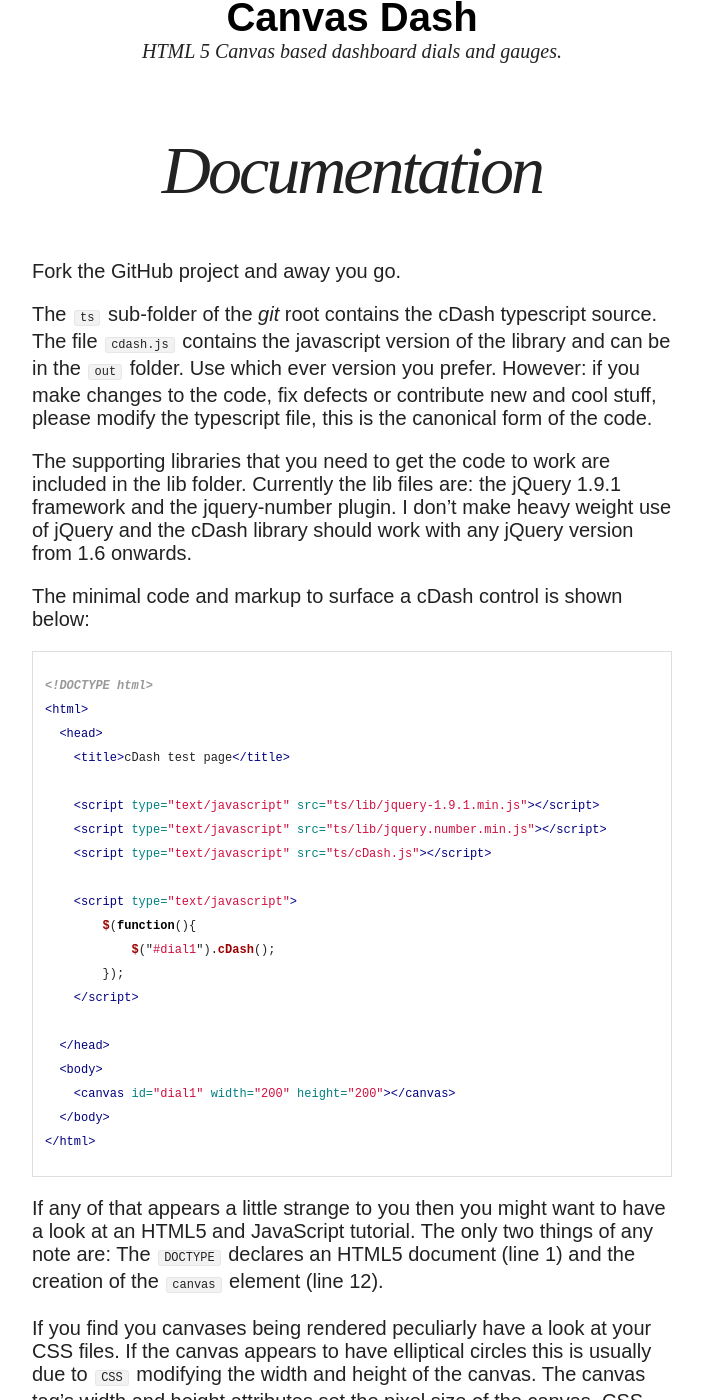
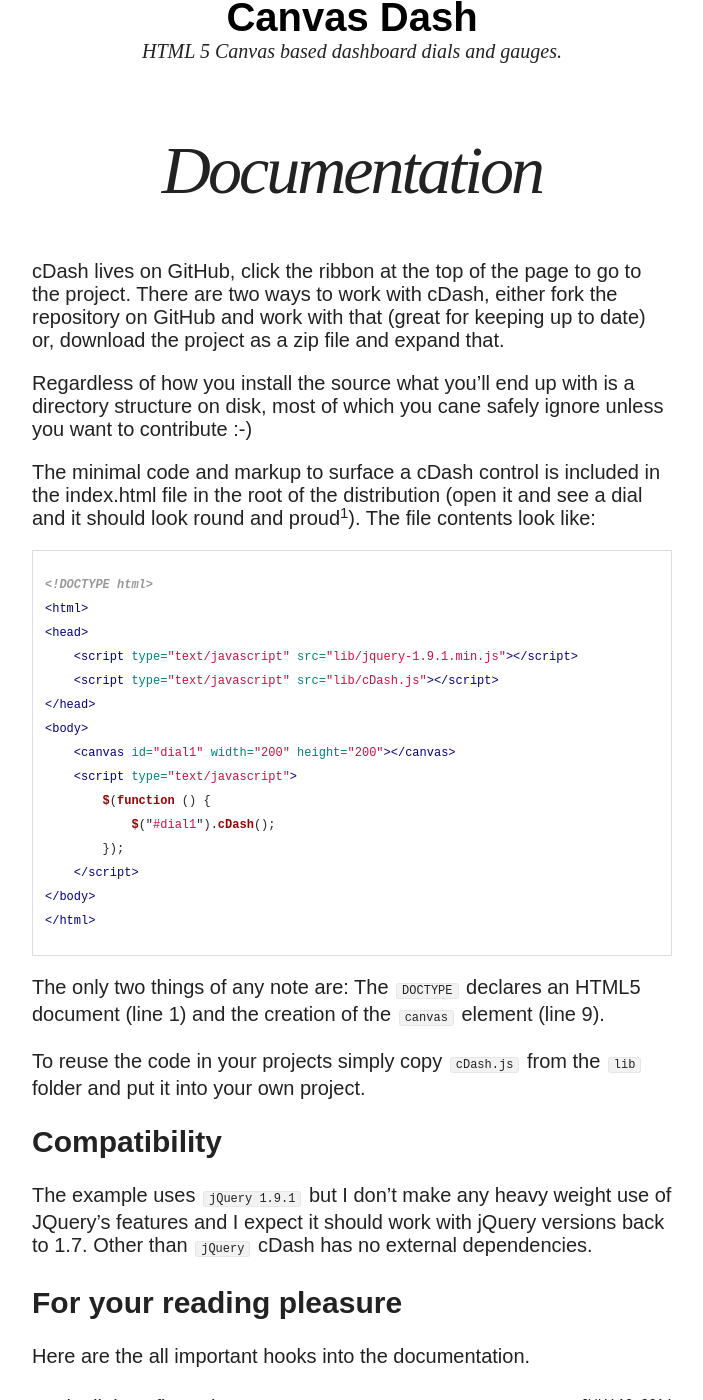
Before and after one commit to davidblackuk/canvas-dash, a Jekyll site: the page built from documentation.md, in a window 1280 px wide and 1400 px high, scrolled down 332 px. Shown: the whole window, without its empty margins (288-991 px from the left). Built offline with Jekyll 4.4.1, drawn with Linux system fonts in a browser that asks for light colours; nearby versions of some CDN libraries; some of the changed text lies outside the part shown.

Commit message:
updated do to show the demoval of query number lib

```diff
--- a/documentation.md
+++ b/documentation.md
@@ -6,48 +6,51 @@ description: "How tos and articles"
 tags: [cDash, about, html5, canvas, dials, gauges, dsahboards, controls, jQuery]
 ---
 
-Fork the GitHub project and away you go.
+cDash lives on GitHub, click the ribbon at the top of the page to go to the project. There are two ways to work with cDash, either fork the repository
+on GitHub and work with that (great for keeping up to date) or, download the project as a zip file and expand that.
 
-The `ts` sub-folder of the _git_ root contains the cDash typescript source. The file `cdash.js` contains the javascript version of the library and can be in the `out` folder. Use which ever version you prefer. However: if you make changes to the code, fix defects or contribute new and cool stuff, please modify the typescript file, this is the canonical form of the code.
+Regardless of how you install the source what you'll end up with is a directory structure on disk, most of which you cane safely ignore unless you want to contribute :-)
 
-The supporting libraries that you need to get the code to work are included in the lib folder. Currently the lib files are: the jQuery 1.9.1 framework and the jquery-number plugin. I don't make heavy weight use of jQuery and the cDash library should work with any jQuery version from 1.6 onwards.
-
-The minimal code and markup to surface a cDash control is shown below:
+The minimal code and markup to surface a cDash control is included in the index.html file in the root of the distribution (open it and see a dial and it should look round and proud[^1]). The file contents look like:
 
 
 {% highlight html %}
-
 <!DOCTYPE html>
 <html>
-  <head>
-    <title>cDash test page</title>
-
-    <script type="text/javascript" src="ts/lib/jquery-1.9.1.min.js"></script>
-    <script type="text/javascript" src="ts/lib/jquery.number.min.js"></script>
-    <script type="text/javascript" src="ts/cDash.js"></script>
-
+<head>
+    <script type="text/javascript" src="lib/jquery-1.9.1.min.js"></script>
+    <script type="text/javascript" src="lib/cDash.js"></script>
+</head>
+<body>
+    <canvas id="dial1" width="200" height="200"></canvas>
     <script type="text/javascript">
-        $(function(){
+        $(function () {
             $("#dial1").cDash();
         });
     </script>
-
-  </head>
-  <body>
-    <canvas id="dial1" width="200" height="200"></canvas>
-  </body>
+</body>
 </html>
-
 {% endhighlight %}
 
-If any of that appears a little strange to you then you might want to have a look at an HTML5 and JavaScript tutorial. The only two things of any note are: The `DOCTYPE` declares an HTML5 document (line 1) and the creation of the `canvas` element (line 12).
+ The only two things of any note are: The `DOCTYPE` declares an HTML5 document (line 1) and the creation of the `canvas` element (line 9).
 
-If you find you canvases being rendered peculiarly have a look at your CSS files. If the canvas appears to have elliptical circles this is usually due to `CSS` modifying the width and height of the canvas. The canvas tag's width and height attributes set the pixel size of the canvas, CSS sets the display size of the container. So a circle of radius 50 on a canvas of with and height 100 will appear round. If the CSS sets the element to width 50, height 100, you get an ellipse (and both are correct, that's the way the world works!).
+To reuse the code in your projects simply copy `cDash.js`  from the `lib` folder and put it into your own project.
+
+## Compatibility
+
+The example uses `jQuery 1.9.1` but I don't make any heavy weight use of JQuery's features and I expect it should work with jQuery versions back to 1.7. Other than `jQuery` cDash has no external dependencies.
 
 ## For your reading pleasure
+
+Here are the all important hooks into the documentation.
 
 <ul class="post-list">
 {% for post in site.posts %}
   <li><article><a href="{{ site.url }}{{ post.url }}">{{ post.title }} <span class="entry-date"><time datetime="{{ post.date | date_to_xmlschema }}">{{ post.date | date: "%B %d, %Y" }}</time></span></a></article></li>
 {% endfor %}
 </ul>
+
+<br/>
+Footnotes
+
+[^1]: If you find you canvases being rendered peculiarly have a look at your CSS files. If the canvas appears to have elliptical circles this is usually due to `CSS` modifying the width and height of the canvas. The canvas tag's width and height attributes set the pixel size of the canvas, CSS sets the display size of the container. So a circle of radius 50 on a canvas of with and height 100 will appear round. If the CSS sets the element to width 50, height 100, you get an ellipse (and both are correct, that's the way the world works!).
```
Also changed, not shown: _posts/2014-07-19-dials-advanced-configuration-via-options.md (+1 -1 lines), _posts/2014-07-19-dials-the-basics.md (+1 -1 lines), about.md (+1 -1 lines), License.md, 1 other file.
